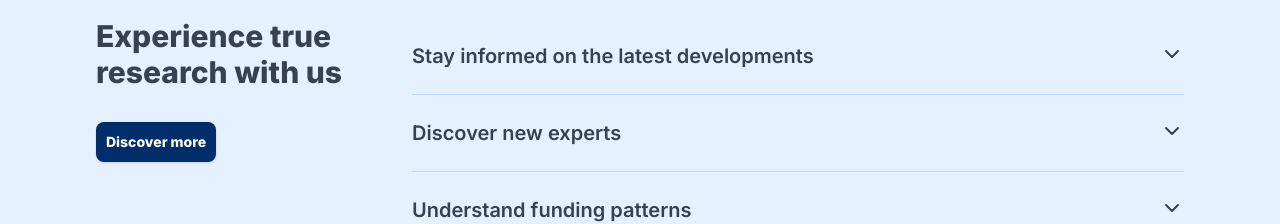
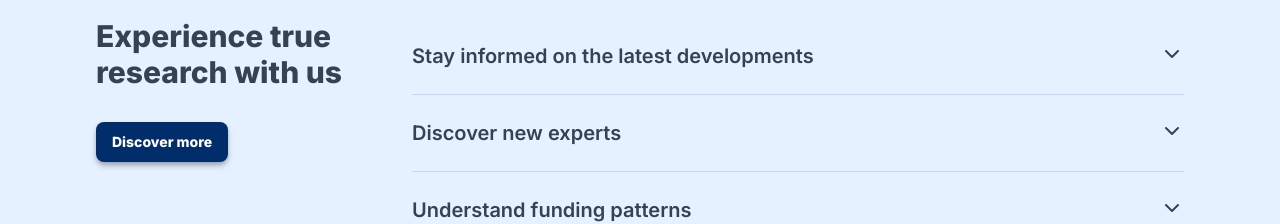
Before and after one commit to plutoinc/pluto-home, a Next.js app: page / in a window 1280 px wide. Shown: the part 4100-4324 px from the top of the page. Built offline with nearby package versions, Linux system fonts and the light colour scheme.

Commit message:
chore: some styles

```diff
--- a/src/components/home/Sections/Section4.tsx
+++ b/src/components/home/Sections/Section4.tsx
@@ -15,7 +15,7 @@ const HomeSection4: FC = () => {
           </div>
           <Link
             href={PRODUCT_PATH}
-            className="text-sm h-10 text-white px-2.5 bg-pluto-deep-blue rounded-lg shadow text-center font-extrabold inline-flex items-center"
+            className="text-sm py-2.5 text-white px-4 bg-pluto-deep-blue rounded-lg text-center font-extrabold inline-flex items-center shadow-md shadow-gray-400"
           >
             Discover more
           </Link>
```
